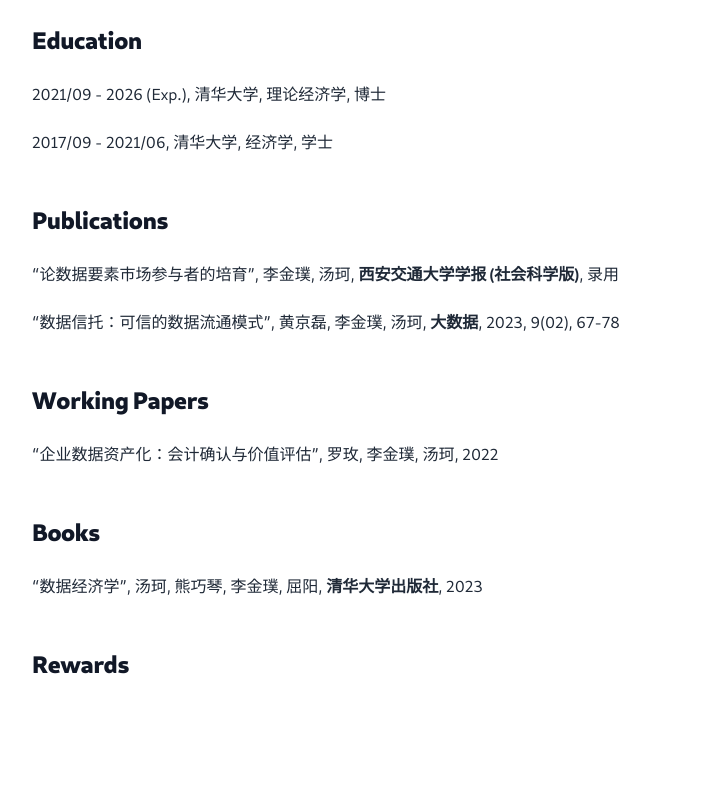
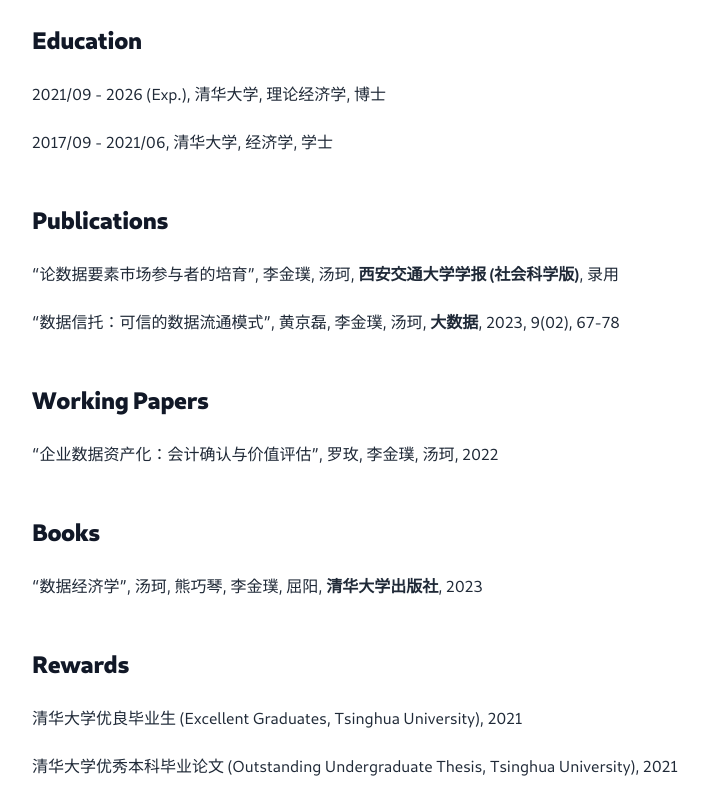
Before and after one commit to lijinpu/lijinpu.github.io, a Next.js app: page /about in a window 1280 px wide. Shown: the part 237-1037 px from the top of the page, without its empty margins (232-941 px from the left). Before the commit the page ends 941 px from the top, so only its background shows below. Built offline with nearby package versions, Linux system fonts and the light colour scheme.

Commit message:
auto update

```diff
--- a/pages/about.tsx
+++ b/pages/about.tsx
@@ -34,6 +34,12 @@
           “数据经济学”, 汤珂, 熊巧琴, 李金璞, 屈阳, <b>清华大学出版社</b>, 2023
         </p>
         <h2>Rewards</h2>
+        <p>
+        清华大学优良毕业生 (Excellent Graduates, Tsinghua University), 2021
+        </p>
+        <p>
+        清华大学优秀本科毕业论文 (Outstanding Undergraduate Thesis, Tsinghua University), 2021
+        </p>
       </div>
     </div>
   )
```
